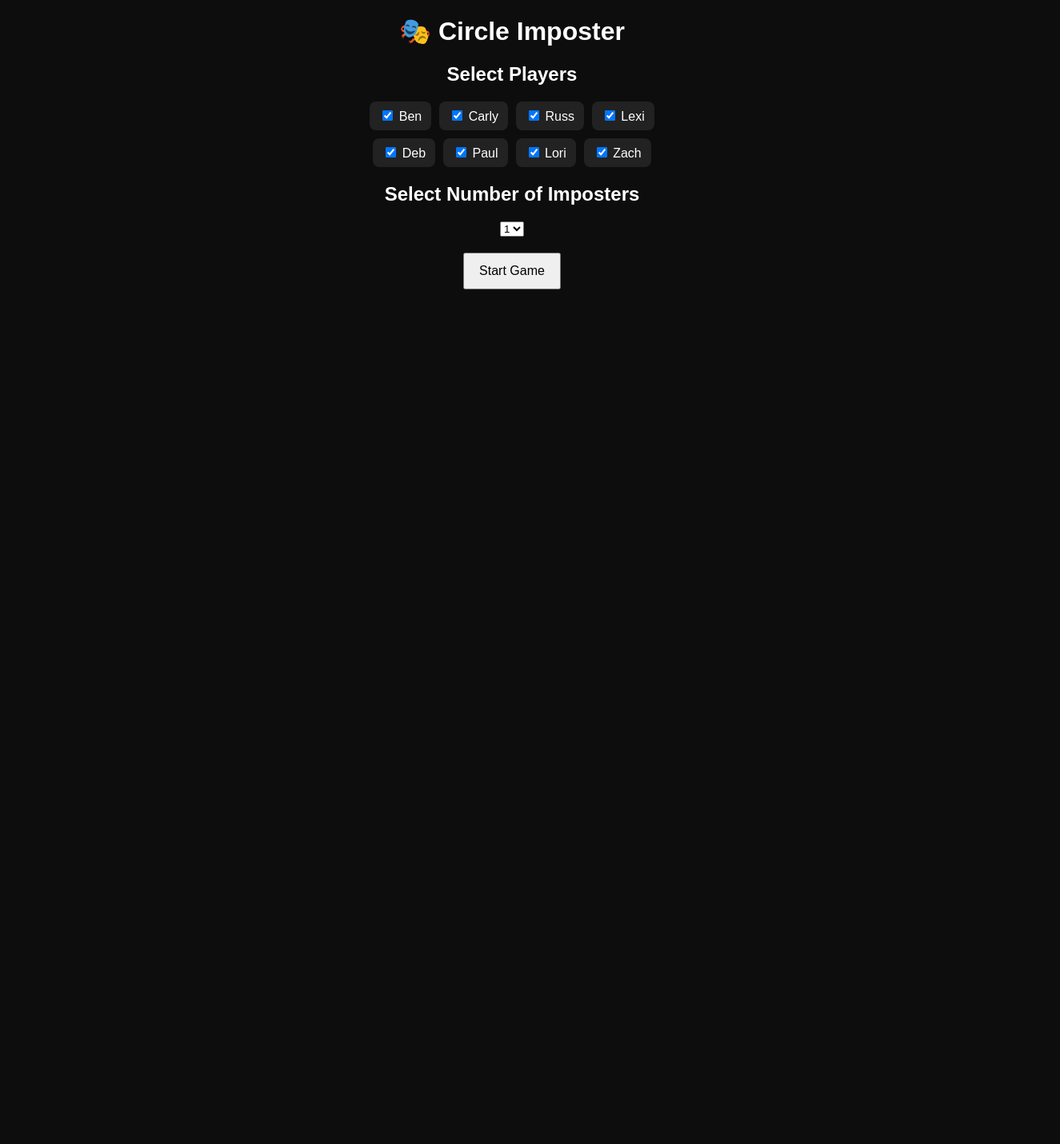
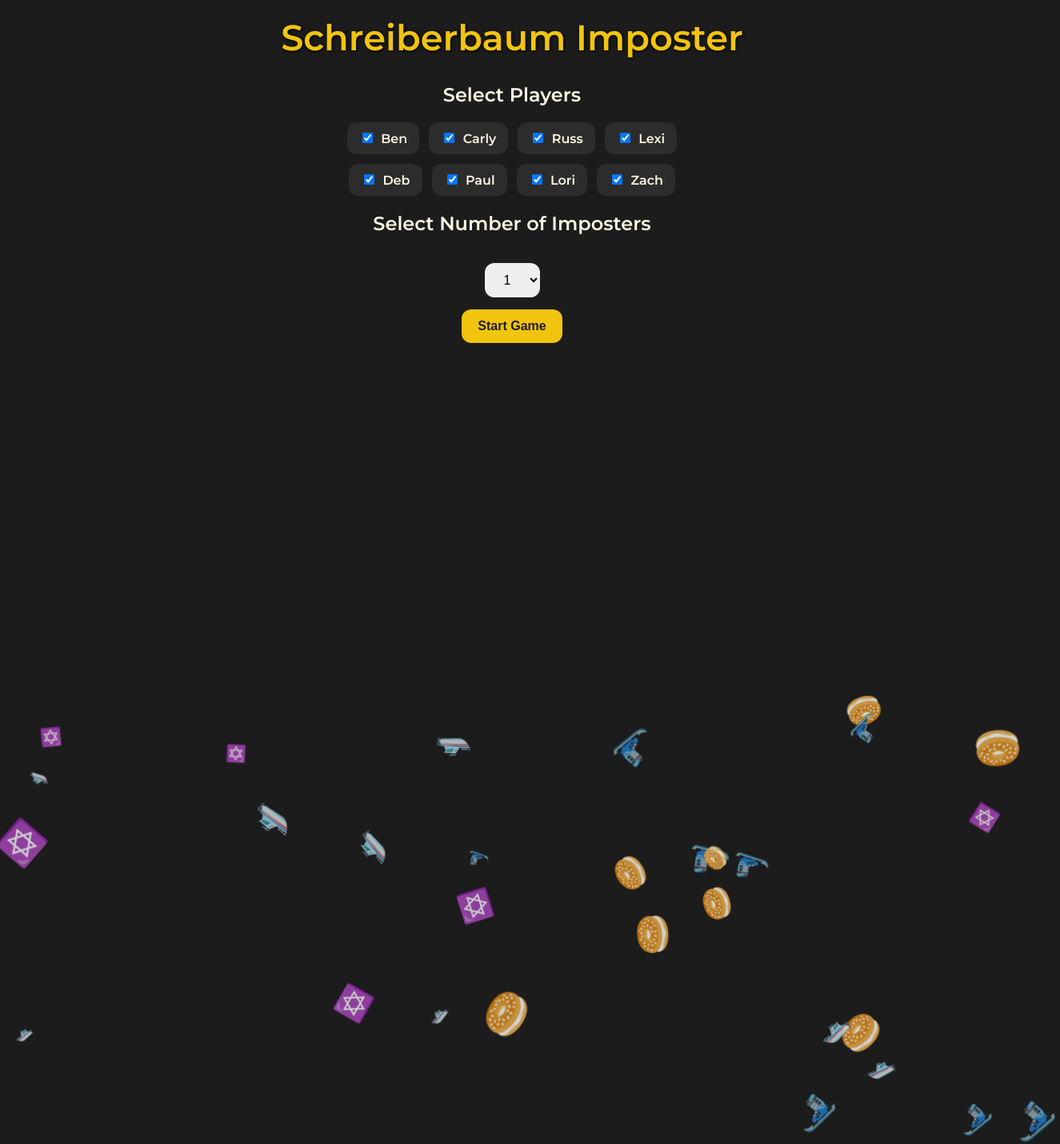
Before and after one commit to c26cs/SchreiberbaumImposter, a plain HTML site: page index.html in a window 1280 px wide. Shown: the whole page at 80% size, 1325 px wide, since content can reach past the window. Before the commit the page ends 800 px from the top, so only its background shows below. Drawn offline with Linux system fonts and the light colour scheme.

Commit message:
Add files via upload

```diff
--- a/index.html
+++ b/index.html
@@ -2,66 +2,148 @@
 <html>
 <head>
 <meta charset="UTF-8">
-<title>Circle Imposter</title>
+<title>Schreiberbaum Imposter</title>
+<link href="https://fonts.googleapis.com/css2?family=Montserrat:wght@600&display=swap" rel="stylesheet">
 <style>
 body {
-  background:#0d0d0d;
-  color:white;
-  font-family:Arial;
+  background:#1c1c1c;
+  color:#fdf6e3;
+  font-family:'Montserrat',sans-serif;
   text-align:center;
+  margin:0;
+  overflow:hidden;
 }
-h1 { margin-top:20px; }
-#lobby, #circleWrap, #reveal { margin-top:20px; }
+h1 {
+  margin-top:20px;
+  font-size:2.8em;
+  color:#f1c40f;
+  text-shadow:1px 1px 4px #000;
+  z-index:2;
+  position:relative;
+}
+
+/* Emoji animation background */
+.emoji {
+  position:absolute;
+  font-size:30px;
+  opacity:0.8;
+  pointer-events:none;
+  z-index:0;
+  user-select:none;
+  animation-name:fall;
+  animation-timing-function: linear;
+  animation-iteration-count: infinite;
+}
+@keyframes fall {
+  0% { transform: translateY(-50px) rotate(0deg);}
+  100% { transform: translateY(110vh) rotate(360deg);}
+}
+
+/* Lobby */
+#lobby {
+  margin-top: 30px;
+  position:relative;
+  z-index:2;
+}
+.checkbox-list {
+  display:flex;
+  flex-wrap:wrap;
+  justify-content:center;
+  gap:12px;
+  max-width:450px;
+  margin:20px auto;
+}
+.checkbox-list label {
+  background:#2c2c2c;
+  padding:10px 15px;
+  border-radius:12px;
+  cursor:pointer;
+  transition:all 0.2s;
+}
+.checkbox-list input[type="checkbox"] {
+  margin-right:6px;
+}
+.checkbox-list label:hover {
+  background:#f1c40f;
+  color:#1c1c1c;
+  transform:scale(1.05);
+}
+
+select, button {
+  padding:12px 20px;
+  font-size:1em;
+  border-radius:12px;
+  border:none;
+  margin-top:15px;
+  cursor:pointer;
+  transition: all 0.2s;
+}
+button {
+  background:#f1c40f;
+  color:#1c1c1c;
+  font-weight:bold;
+}
+button:hover {
+  background:#d4ac0d;
+  transform:scale(1.05);
+}
+
+/* Circles */
 #circleWrap {
   display:grid;
-  grid-template-columns:repeat(3, 1fr);
-  gap:15px;
-  max-width:350px;
-  margin:30px auto;
+  grid-template-columns:repeat(3,1fr);
+  gap:20px;
+  max-width:400px;
+  margin:40px auto;
+  position:relative;
+  z-index:2;
 }
 .circle {
-  border:2px solid white;
+  border:3px solid #f1c40f;
   border-radius:50%;
-  height:90px;
+  height:100px;
   display:flex;
   align-items:center;
   justify-content:center;
   font-weight:bold;
   font-size:18px;
   cursor:pointer;
+  background:#2c2c2c;
+  box-shadow:0 4px 10px rgba(0,0,0,0.5);
+  transition:transform 0.2s, background 0.2s;
+}
+.circle:hover {
+  background:#f1c40f;
+  color:#1c1c1c;
+  transform:scale(1.1);
+}
+
+/* Reveal Card */
+#reveal {
+  margin-top:40px;
+  position:relative;
+  z-index:2;
+}
+#card {
+  font-size:26px;
+  margin-top:20px;
+  padding:20px;
+  background:#2c2c2c;
+  border-radius:15px;
+  box-shadow:0 4px 12px rgba(0,0,0,0.6);
+  max-width:350px;
+  margin-left:auto;
+  margin-right:auto;
+  line-height:1.5;
 }
 .hidden { display:none; }
-#card {
-  font-size:26px;
-  margin-top:30px;
-}
-button {
-  padding:12px 18px;
-  font-size:16px;
-  margin-top:20px;
-}
-.checkbox-list {
-  display:flex;
-  flex-wrap:wrap;
-  justify-content:center;
-  gap:10px;
-  max-width:400px;
-  margin:auto;
-}
-.checkbox-list label {
-  background:#222;
-  padding:8px 12px;
-  border-radius:8px;
-  cursor:pointer;
-}
 </style>
 </head>
 
 <body>
 
-<h1>🎭 Circle Imposter</h1>
+<h1>Schreiberbaum Imposter</h1>
 
-<!-- Lobby -->
 <div id="lobby">
   <h2>Select Players</h2>
   <div class="checkbox-list" id="playerCheckboxes"></div>
@@ -76,25 +158,22 @@ button {
   <button onclick="startGame()">Start Game</button>
 </div>
 
-<!-- Circle view -->
 <div id="circleWrap" class="hidden"></div>
-
-<!-- Reveal card -->
 <div id="reveal" class="hidden">
   <div id="card"></div>
   <button onclick="closeCard()">Done / Pass Phone</button>
 </div>
 
 <script>
-// Possible players
+// Players
 const allPlayers = ["Ben","Carly","Russ","Lexi","Deb","Paul","Lori","Zach"];
 
-// Word categories (example, you can expand)
+// Word categories (can expand)
 const categories = {
-  "People": ["Ryan Fisher","Carly Schreiber","Lexi Schreiber"],
-  "Places": ["Centennial","Vanderbilt","Burger King"],
-  "Schreiberbaum": ["Miso-happy","Nugget","Bina"],
-  "Objects": ["Sea Bob","Dyson"]
+  "People": ["Ryan Fisher","Carly Schreiber","Lexi Schreiber","Zach Schreiber","Lori Schreiber"],
+  "Places": ["Centennial","Vanderbilt","Richmond","Burger King","Montage","Stephen Wise Free Synagogue"],
+  "Schreiberbaum": ["Miso-happy","Nugget","Tender","Thighs","Bina","Solemate","Galene"],
+  "Objects": ["Sea Bob","Boobs","Rash Guard","Rumicube","Dyson"]
 };
 
 let chosenPlayers = [];
@@ -102,7 +181,7 @@ let imposters = [];
 let chosenCategory = "";
 let chosenWord = "";
 
-// Build lobby checkboxes
+// Lobby checkboxes
 const playerCheckboxes = document.getElementById("playerCheckboxes");
 allPlayers.forEach(name => {
   const label = document.createElement("label");
@@ -110,7 +189,7 @@ allPlayers.forEach(name => {
   playerCheckboxes.appendChild(label);
 });
 
-// Start the game
+// Start Game
 function startGame(){
   chosenPlayers = Array.from(document.querySelectorAll("#playerCheckboxes input:checked")).map(c => c.value);
   if(chosenPlayers.length < 3){
@@ -118,32 +197,30 @@ function startGame(){
     return;
   }
 
-  // Select number of imposters
   const impCount = Number(document.getElementById("impCountSelect").value);
   if(impCount >= chosenPlayers.length){
     alert("Too many imposters for selected players!");
     return;
   }
 
-  // Randomly assign imposters
+  // Assign imposters
   imposters = [];
   while(imposters.length < impCount){
     let r = Math.floor(Math.random()*chosenPlayers.length);
     if(!imposters.includes(r)) imposters.push(r);
   }
 
-  // Pick random category and word
+  // Pick random word
   const categoryKeys = Object.keys(categories);
   chosenCategory = categoryKeys[Math.floor(Math.random()*categoryKeys.length)];
   const words = categories[chosenCategory];
   chosenWord = words[Math.floor(Math.random()*words.length)];
 
-  // Hide lobby, show circles
   document.getElementById("lobby").classList.add("hidden");
   buildCircles();
 }
 
-// Build player circles
+// Build circles
 function buildCircles(){
   const wrap = document.getElementById("circleWrap");
   wrap.innerHTML = "";
@@ -157,7 +234,7 @@ function buildCircles(){
   wrap.classList.remove("hidden");
 }
 
-// Reveal role / word
+// Reveal card
 function reveal(i){
   document.getElementById("circleWrap").classList.add("hidden");
   document.getElementById("reveal").classList.remove("hidden");
@@ -167,10 +244,22 @@ function reveal(i){
     : "Your word:\n" + chosenWord;
 }
 
-// Close card and pass phone
+// Close card
 function closeCard(){
   document.getElementById("reveal").classList.add("hidden");
   document.getElementById("circleWrap").classList.remove("hidden");
+}
+
+// Falling emojis background
+const emojiList = ["✡️","🛥️","🥯","🎿"];
+for(let i=0;i<30;i++){
+  let emoji = document.createElement("div");
+  emoji.className = "emoji";
+  emoji.style.left = Math.random()*100 + "vw";
+  emoji.style.fontSize = (20+Math.random()*30) + "px";
+  emoji.style.animationDuration = (5+Math.random()*7) + "s";
+  emoji.innerText = emojiList[Math.floor(Math.random()*emojiList.length)];
+  document.body.appendChild(emoji);
 }
 </script>
 
```
